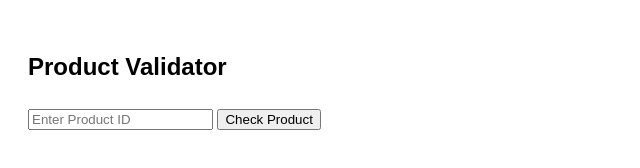
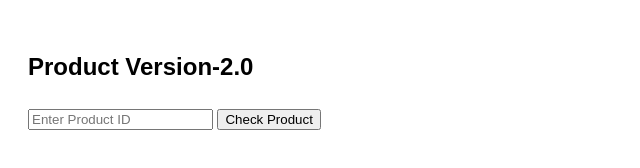
Before and after one commit to Chanu6173/DS_4, a plain HTML site: page index.html in a window 1280 px wide. Shown: the full height of the page, 0-640 px from the left. Drawn offline with nearby package versions, Linux system fonts and the light colour scheme.

Commit message:
Update product header to 'Product Version-2.0'

```diff
--- a/index.html
+++ b/index.html
@@ -14,7 +14,7 @@
 </head>
 <body>
 
-    <h2>Product Validator</h2>
+    <h2>Product Version-2.0</h2>
     <input type="text" id="productId" placeholder="Enter Product ID">
     <button onclick="runCheck()">Check Product</button>
     <div id="status"></div>
```
